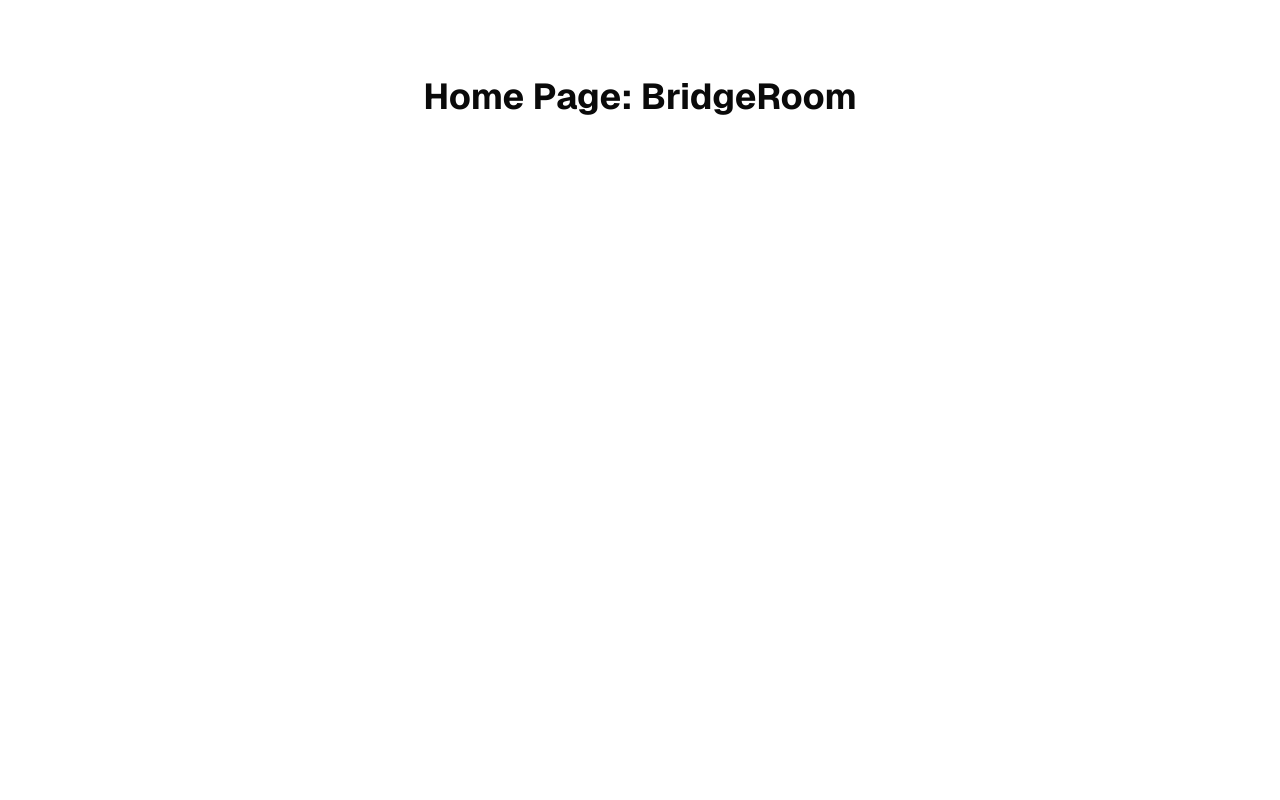
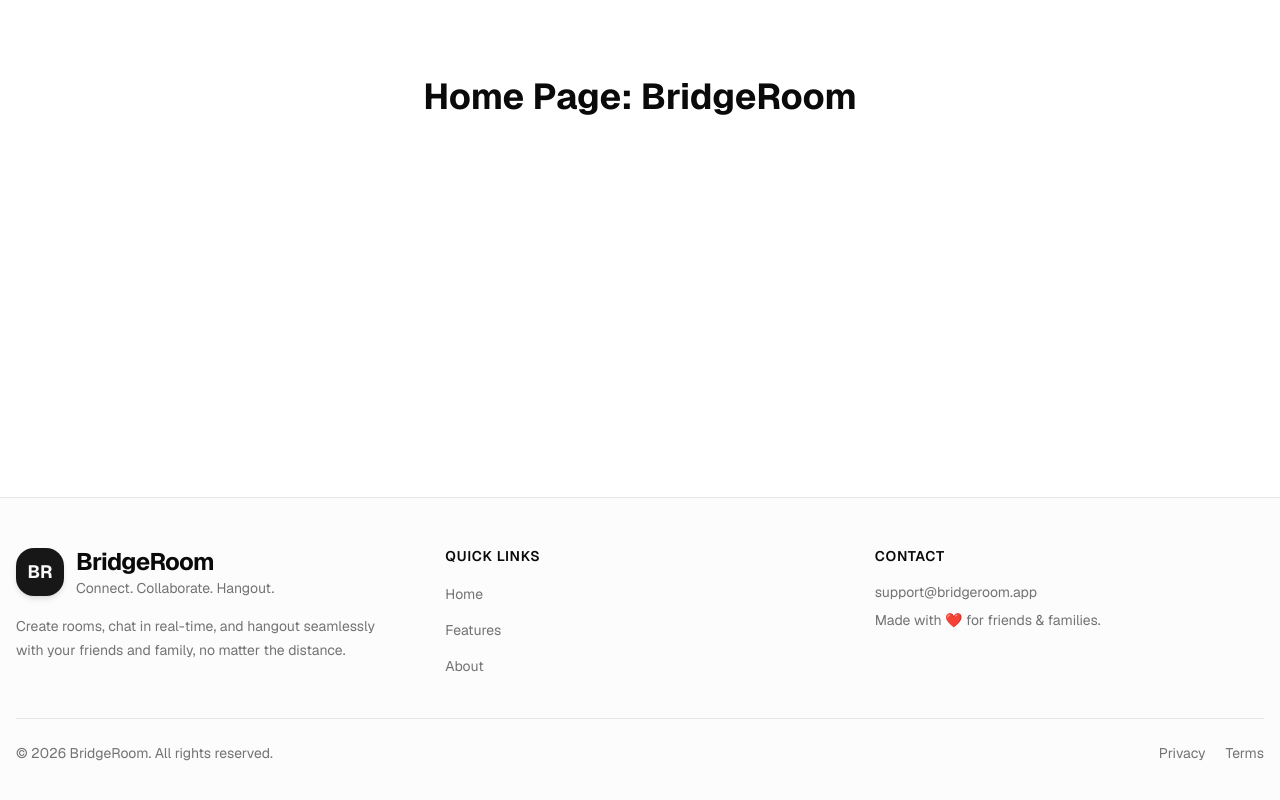
Before and after one commit to ankitsharma34/Bridge-Room, a Next.js app in the folder apps/web/: page / in a window 1280 px wide. Shown: the part 368-1168 px from the top of the page. Before the commit the page ends 865 px from the top, so only its background shows below. Built offline with nearby package versions, Linux system fonts and the light colour scheme.

Commit message:
feat(landing): add footer component to landing page layout

```diff
--- a/apps/web/src/app/(landing)/layout.tsx
+++ b/apps/web/src/app/(landing)/layout.tsx
@@ -4,6 +4,7 @@ import { Providers } from "@/providers";
 import { Geist } from "next/font/google";
 import { cn } from "@/lib/utils";
 import Header from "@/components/landing/layout/landing-page-header";
+import Footer from "@/components/landing/layout/landing-page-footer";
 
 const geist = Geist({ subsets: ["latin"], variable: "--font-sans" });
 
@@ -22,6 +23,7 @@ export default function RootLayout({
       <body>
         <Header />
         <Providers>{children}</Providers>
+        <Footer />
       </body>
     </html>
   );
--- /dev/null
+++ b/apps/web/src/components/landing/layout/landing-page-footer.tsx
@@ -0,0 +1,92 @@
+import Link from "next/link";
+
+import Logo from "../logo";
+
+const quickLinks = [
+  {
+    label: "Home",
+    href: "/",
+  },
+  {
+    label: "Features",
+    href: "/features",
+  },
+  {
+    label: "About",
+    href: "/about",
+  },
+];
+
+const Footer = () => {
+  return (
+    <footer className="border-t bg-muted/30">
+      <div className="container mx-auto px-4 py-12">
+        <div className="grid gap-10 md:grid-cols-3">
+          {/* Brand */}
+          <div className="space-y-4">
+            <Logo />
+
+            <p className="max-w-sm text-sm leading-6 text-muted-foreground">
+              Create rooms, chat in real-time, and hangout seamlessly with your
+              friends and family, no matter the distance.
+            </p>
+          </div>
+
+          {/* Quick Links */}
+          <div>
+            <h3 className="mb-4 text-sm font-semibold uppercase tracking-wider">
+              Quick Links
+            </h3>
+
+            <ul className="space-y-3">
+              {quickLinks.map((link) => (
+                <li key={link.href}>
+                  <Link
+                    href={link.href}
+                    className="text-sm text-muted-foreground transition-colors hover:text-foreground"
+                  >
+                    {link.label}
+                  </Link>
+                </li>
+              ))}
+            </ul>
+          </div>
+
+          {/* Contact */}
+          <div>
+            <h3 className="mb-4 text-sm font-semibold uppercase tracking-wider">
+              Contact
+            </h3>
+
+            <div className="space-y-2 text-sm text-muted-foreground">
+              <p>support@bridgeroom.app</p>
+              <p>Made with ❤️ for friends & families.</p>
+            </div>
+          </div>
+        </div>
+
+        <div className="mt-10 flex flex-col items-center justify-between gap-3 border-t pt-6 text-sm text-muted-foreground md:flex-row">
+          <p>© {new Date().getFullYear()} BridgeRoom. All rights reserved.</p>
+
+          <div className="flex items-center gap-5">
+            <Link
+              href="/privacy"
+              className="hover:text-foreground transition-colors"
+            >
+              Privacy
+            </Link>
+
+            <Link
+              href="/terms"
+              className="hover:text-foreground transition-colors"
+            >
+              Terms
+            </Link>
+          </div>
+        </div>
+      </div>
+    </footer>
+  );
+};
+
+export default Footer;
```
